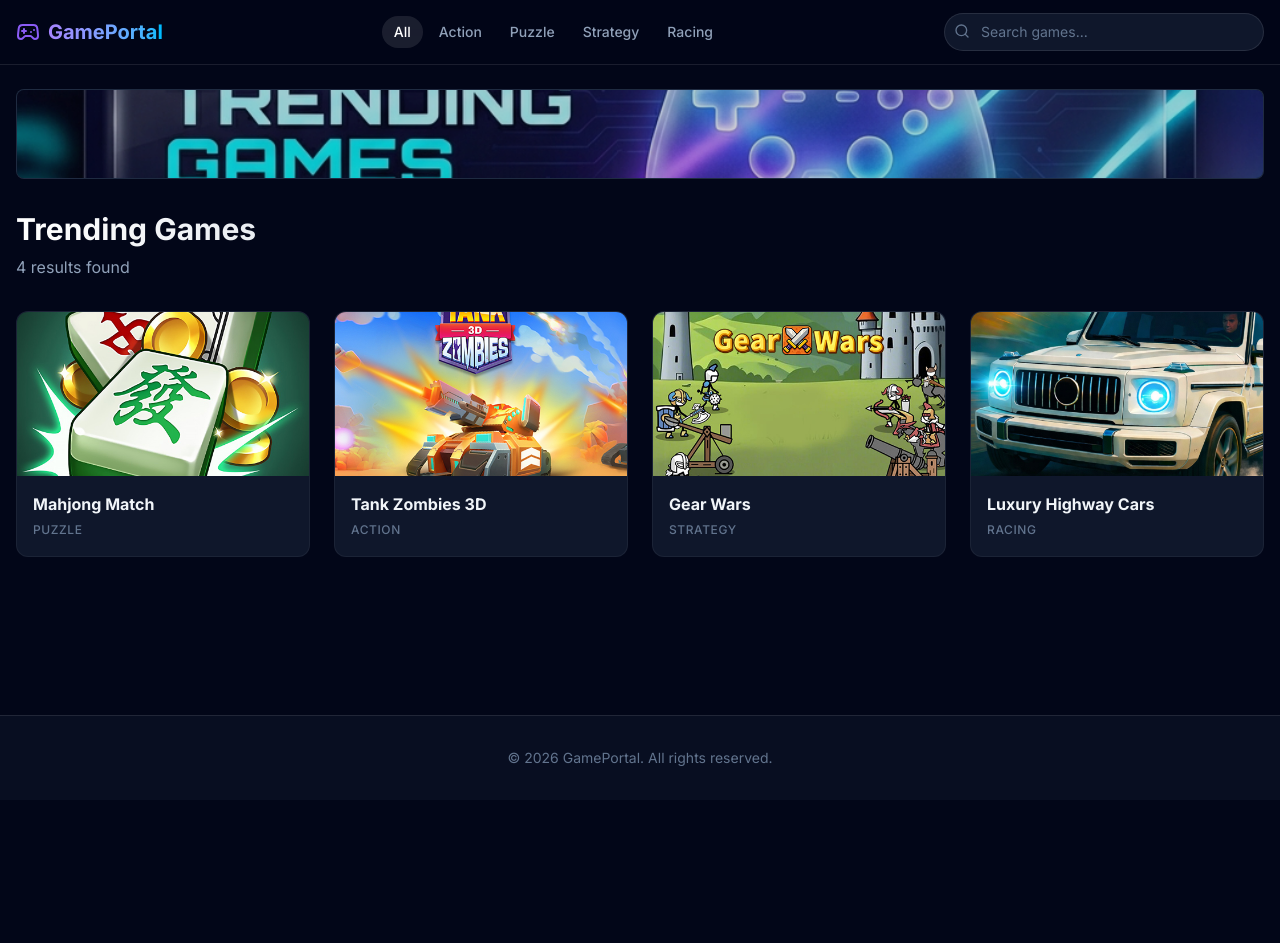
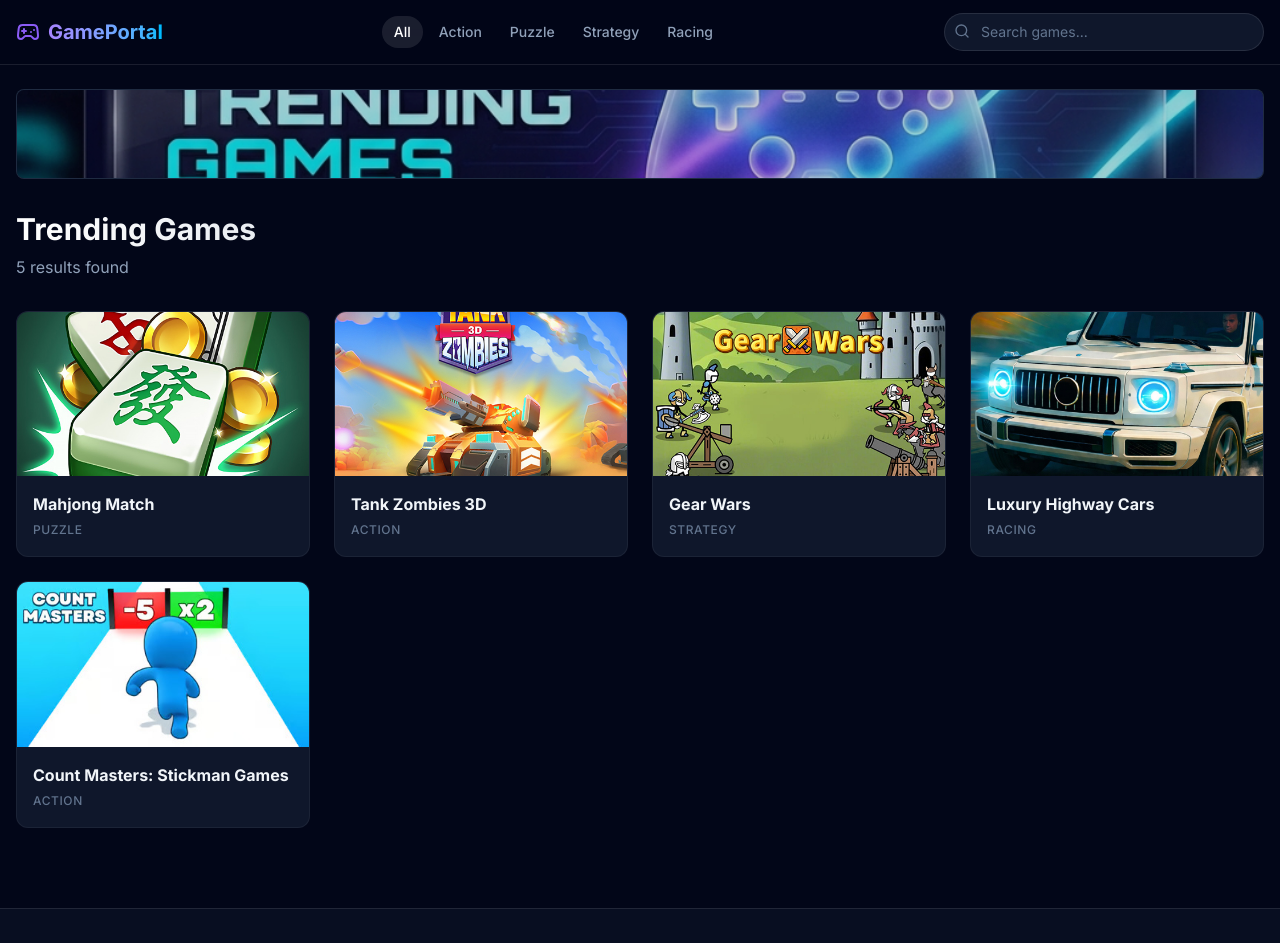
Before and after one commit to HasalYapa/InstaGame, a Next.js app: page / in a window 1280 px wide. Shown: the top 943 px of the page. Before the commit the page ends 800 px from the top, so only its background shows below. Built offline with nearby package versions, Linux system fonts and the light colour scheme.

Commit message:
Add Count Masters: Stickman Games

```diff
--- a/app/data/games.js
+++ b/app/data/games.js
@@ -30,6 +30,14 @@ export const games = [
     thumbnail: "/game4.jpg",
     iframeUrl: "https://html5.gamedistribution.com/5439e7734cf14dd082fe993be28b99db/?gd_sdk_referrer_url=https://www.example.com/games/luxury-highway-cars",
     description: "Skid the wheels of 6 stunning luxury cars with insane speed limits and drive them through 3 landscape highways."
+  },
+  {
+    id: "g15",
+    title: "Count Masters: Stickman Games",
+    category: "Action",
+    thumbnail: "/game5.jpg",
+    iframeUrl: "https://www.gameflare.com/embed/count-masters/",
+    description: "Count Masters: Stickman Games is a fast-paced running game where you gather a growing army of stickmen to clash against rival crowds."
   }
 ];
 
--- a/next.config.mjs
+++ b/next.config.mjs
@@ -6,6 +6,10 @@ const nextConfig = {
         protocol: 'https',
         hostname: 'images.unsplash.com',
       },
+      {
+        protocol: 'https',
+        hostname: 'images.crazygames.com',
+      },
     ],
   },
 };
```
Also changed, not shown: public/game5.jpg (added).
